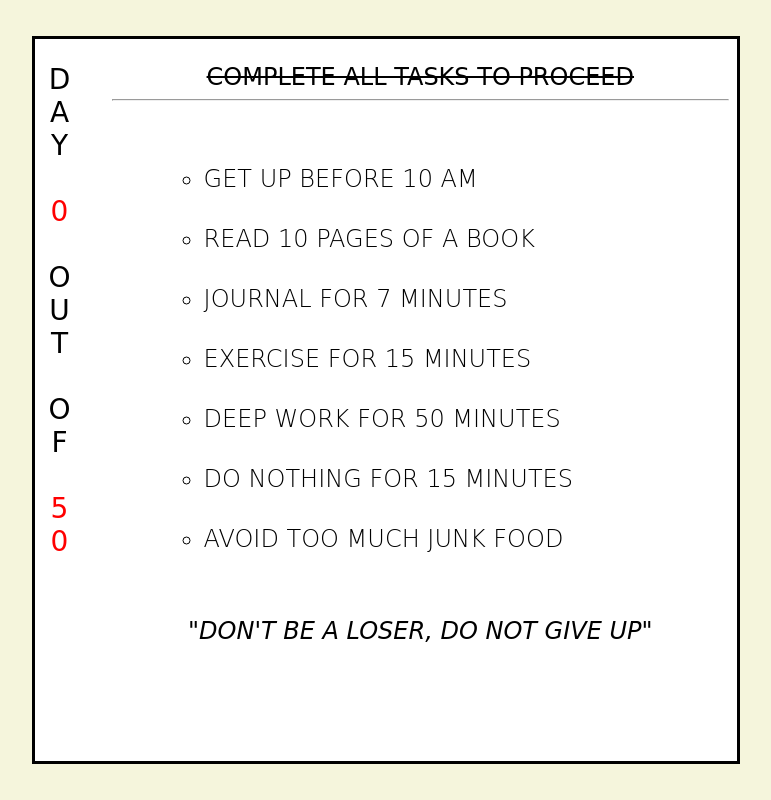
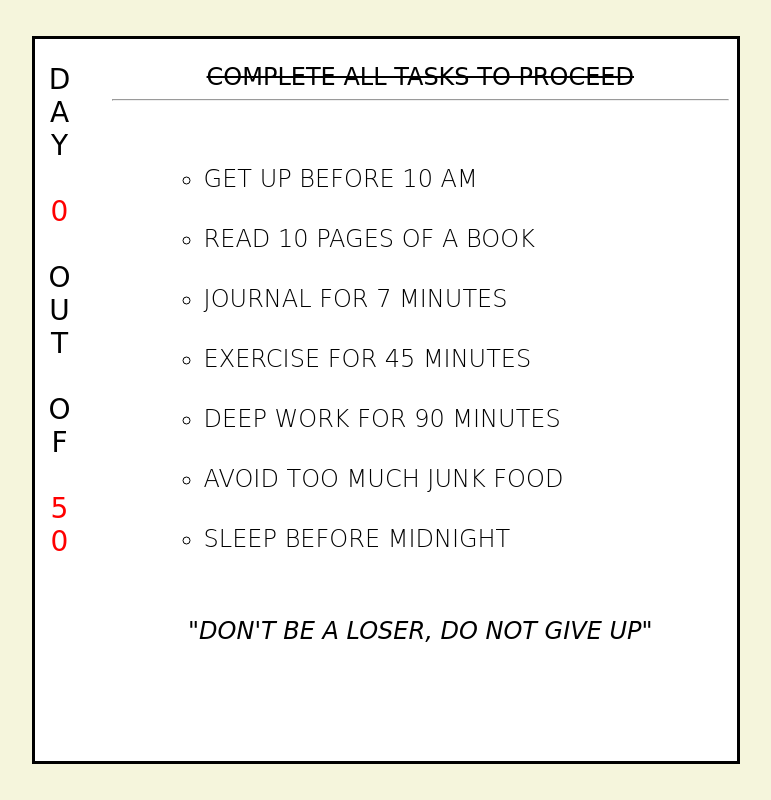
Before and after one commit to humaneediedofanxiety/project50easy, a plain HTML site: page index.html in a window 1280 px wide. Shown: the whole page, without its empty margins (254-1025 px from the left). Drawn offline with Linux system fonts and the light colour scheme.

Commit message:
Update index.html

```diff
--- a/index.html
+++ b/index.html
@@ -19,10 +19,10 @@
                     <li key="0">Get Up Before 10 AM</li>
                     <li key="1">Read 10 Pages of a Book</li>
                     <li key="2">Journal for 7 Minutes</li>
-                    <li key="3">Exercise for 15 Minutes</li>
-                    <li key="4">Deep Work for 50 Minutes</li>
-                    <li key="5">Do Nothing for 15 Minutes</li>
-                    <li key="6">Avoid Too much Junk Food</li>
+                    <li key="3">Exercise for 45 Minutes</li>
+                    <li key="4">Deep Work for 90 Minutes</li>
+                    <li key="5">Avoid Too much Junk Food</li>
+                    <li key="6" id='sleep'>Sleep Before Midnight</li>
                 </ol>
                 <h3 class="quote">"Don't be a loser, Do not GIVE UP"</h3>
             </div>
```
